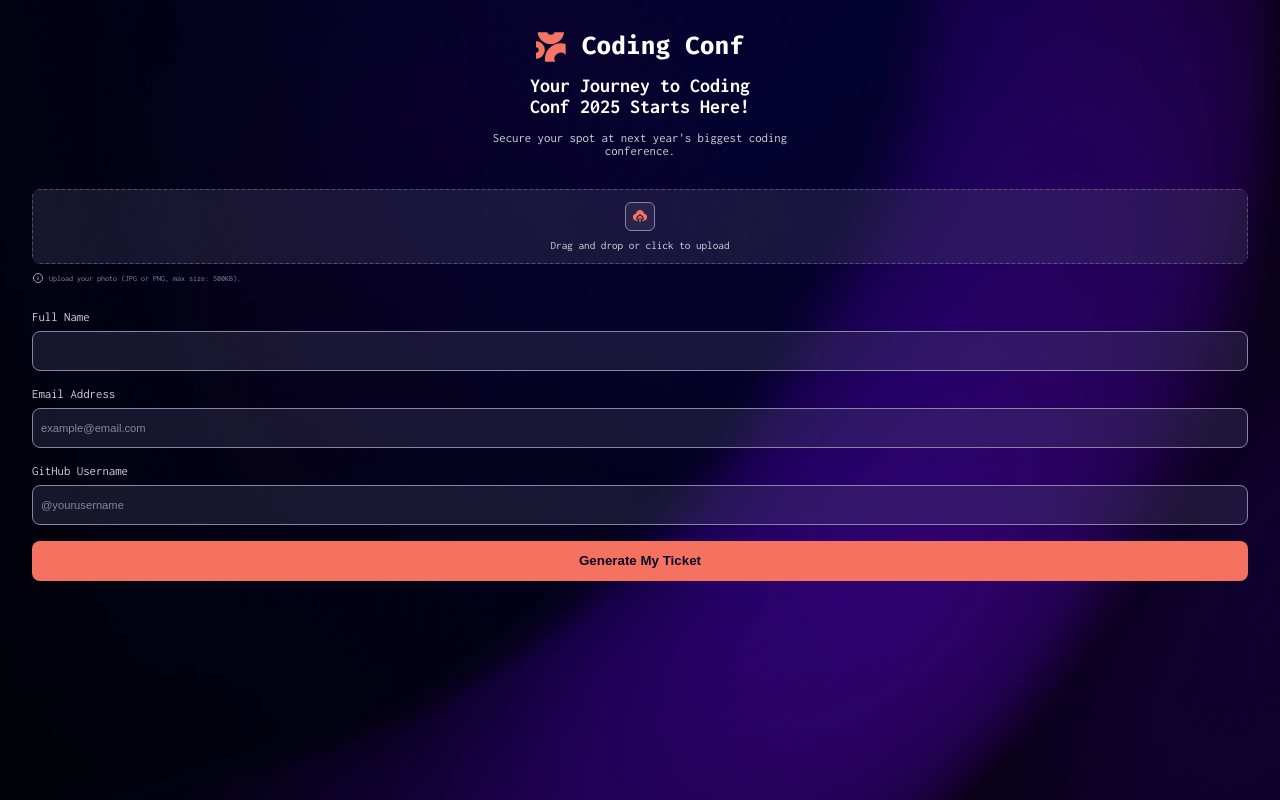
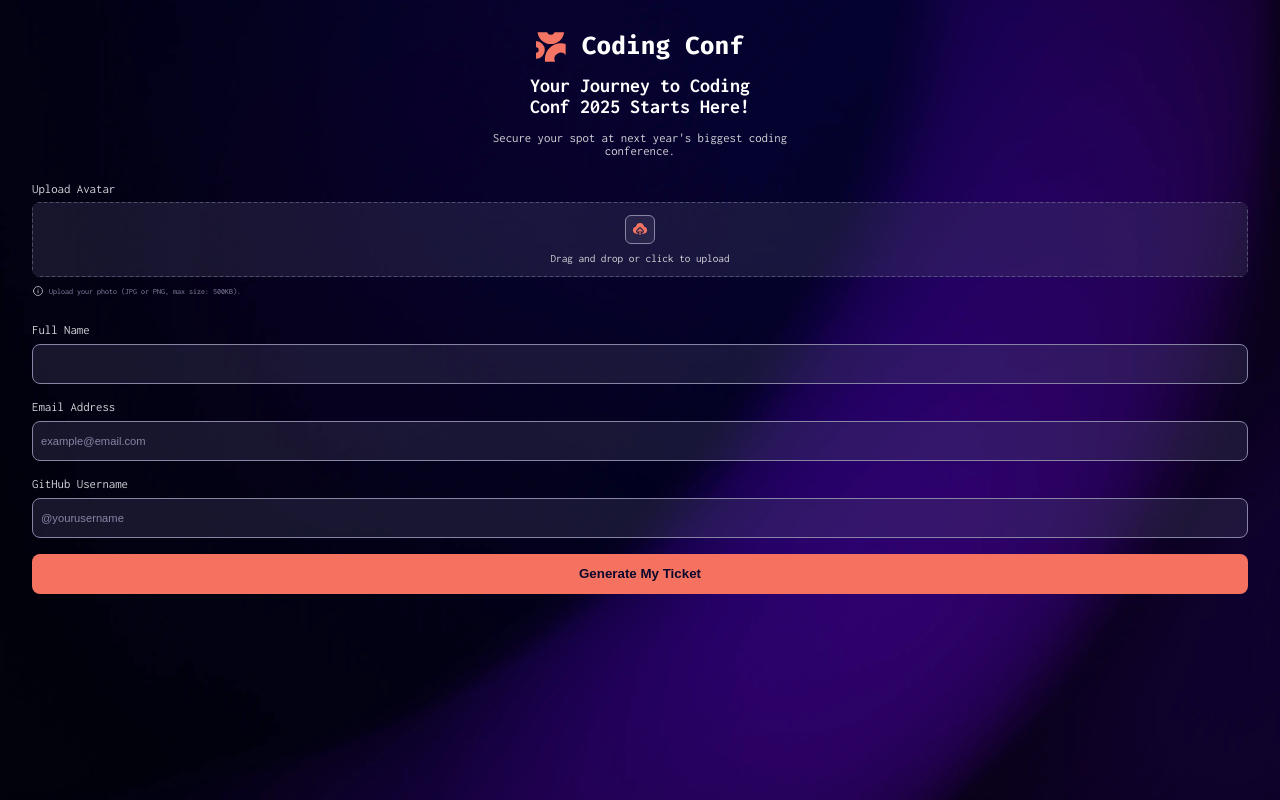
Before and after one commit to KonieK981/conference-ticket-generator-main, a React (Vite) app: page / in a window 1280 px wide. Built offline with nearby package versions, Linux system fonts and the light colour scheme.

Commit message:
feat: add label prop to AvatarUploader in FormView component

```diff
--- a/src/components/FormView/FormView.jsx
+++ b/src/components/FormView/FormView.jsx
@@ -26,7 +26,7 @@ function FormView() {
         className={styles.formTicket}
         noValidate
       >
-        <AvatarUploader />
+        <AvatarUploader label="Upload Avatar" />
 
         <Input
           label="Full Name"
```
